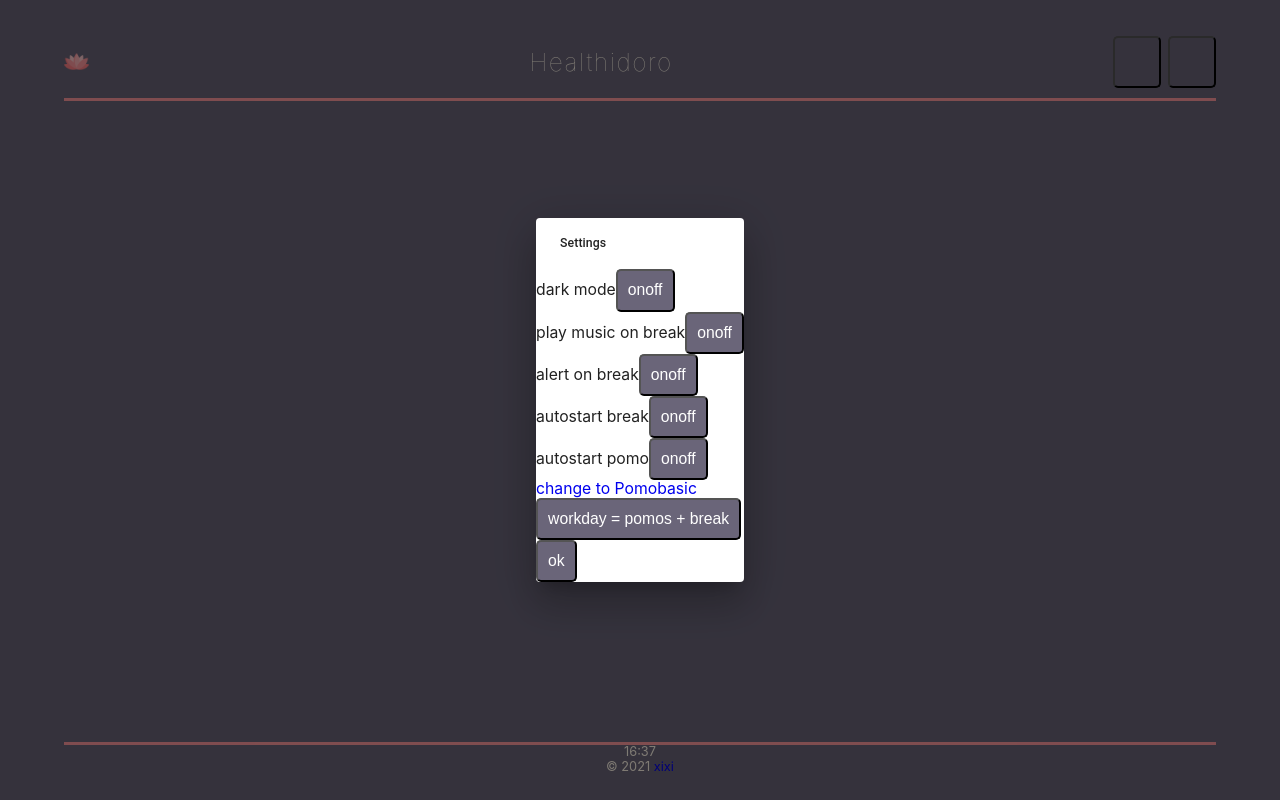
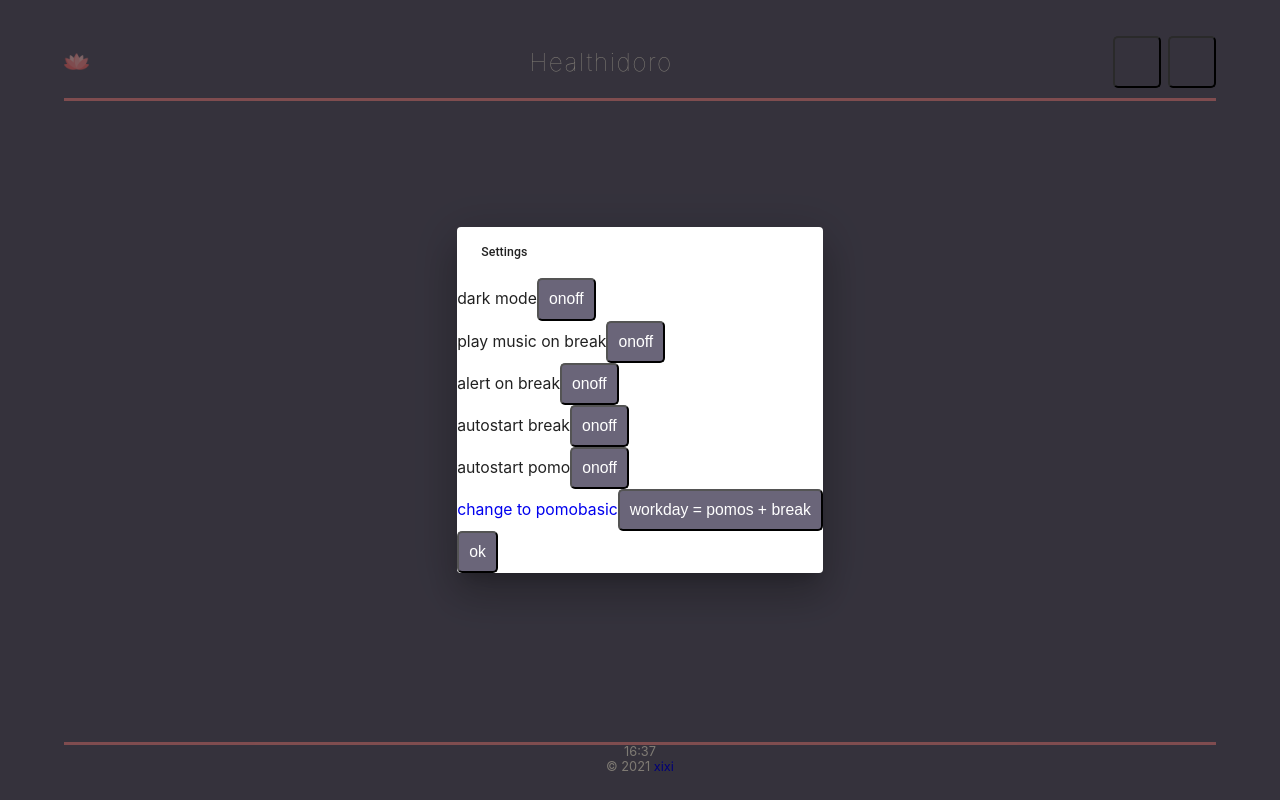
Before and after one commit to cclzhang/healthidoro, a React (Create React App) app: page / in a window 1280 px wide. Both pictures are taken after a click on the button 1192 px from the left and 61 px from the top of the page. Built offline with nearby package versions, Linux system fonts and the light colour scheme; some icons are missing.

Commit message:
added useEffect in pages to update the ishealthidoro state on mount, added link in settings to swap between healthidoro and pomobasic

```diff
--- a/src/App.js
+++ b/src/App.js
@@ -30,6 +30,7 @@ function App() {
       <Switch>
         <Route path="/basic" render={() => (
           <Pomobasic
+            setIsHealthidoro={setIsHealthidoro}
             pomoLength={pomoLength}
             setPomoLength={setPomoLength}
             breakLengthShort={breakLengthShort}
@@ -42,6 +43,7 @@ function App() {
         )} />
         <Route path="/" render={() => (
           <Healthidoro
+            setIsHealthidoro={setIsHealthidoro}
             pomoLength={pomoLength}
             setPomoLength={setPomoLength}
             breakLengthShort={breakLengthShort}
--- a/src/components/Header/Settings.js
+++ b/src/components/Header/Settings.js
@@ -21,8 +21,7 @@ const Settings = ({open, setOpen, isHealthidoro, setIsHealthidoro}) => {
   const [isAutoBreak, setIsAutoBreak] = useState(true);
   const [isAutoPomo, setIsAutoPomo] = useState(true);
 
-  const buttonHandler = (e, setButtonState, buttonState) => {
-    e.preventDefault();
+  const buttonHandler = (setButtonState, buttonState) => {
     setButtonState(!buttonState);
   }
 
@@ -36,7 +35,8 @@ const Settings = ({open, setOpen, isHealthidoro, setIsHealthidoro}) => {
             <button
               aria-labelledby="dark-mode"
               role="switch" aria-checked="true"
-              onClick={e => buttonHandler(e, setIsDarkMode, isDarkMode)}
+              type="button"
+              onClick={() => buttonHandler(setIsDarkMode, isDarkMode)}
             >
               <span>on</span>
               <span>off</span>
@@ -48,7 +48,8 @@ const Settings = ({open, setOpen, isHealthidoro, setIsHealthidoro}) => {
               aria-labelledby="break-music"
               role="switch"
               aria-checked="true"
-              onClick={e => buttonHandler(e, setIsPlayingMusic, isPlayingMusic)}
+              type="button"
+              onClick={() => buttonHandler(setIsPlayingMusic, isPlayingMusic)}
             >
               <span>on</span>
               <span>off</span>
@@ -60,7 +61,8 @@ const Settings = ({open, setOpen, isHealthidoro, setIsHealthidoro}) => {
               aria-labelledby="break-alert"
               role="switch"
               aria-checked="false"
-              onClick={e => buttonHandler(e, setIsBreakAlert, isBreakAlert)}
+              type="button"
+              onClick={() => buttonHandler(setIsBreakAlert, isBreakAlert)}
             >
               <span>on</span>
               <span>off</span>
@@ -72,7 +74,7 @@ const Settings = ({open, setOpen, isHealthidoro, setIsHealthidoro}) => {
               aria-labelledby="autostart-break"
               role="switch"
               aria-checked="true"
-              onClick={e => buttonHandler(e, setIsAutoBreak, isAutoBreak)}
+              onClick={() => buttonHandler(setIsAutoBreak, isAutoBreak)}
             >
               <span>on</span>
               <span>off</span>
@@ -84,24 +86,11 @@ const Settings = ({open, setOpen, isHealthidoro, setIsHealthidoro}) => {
               aria-labelledby="autostart-pomo"
               role="switch"
               aria-checked="true"
-              onClick={e => buttonHandler(e, setIsAutoPomo, isAutoPomo)}
+              onClick={() => buttonHandler(setIsAutoPomo, isAutoPomo)}
             >
               <span>on</span>
               <span>off</span>
             </button>
-          </li>
-          <li>
-            {/* <label htmlFor="change-pomo-type">{isHealthidoro ? "change to Pomobasic" : "change to Healthidoro"}</label>
-            <button
-              aria-labelledby="change-pomo-type"
-              role="switch"
-              aria-checked="true"
-              onClick={e => buttonHandler(e, setIsHealthidoro, isHealthidoro)}
-            >
-              <span>on</span>
-              <span>off</span>
-            </button> */}
-            {isHealthidoro ? <a href="/basic">change to Pomobasic</a> : <a href="/">change to Healthidoro</a>}
           </li>
           {isHealthidoro ? <SettingsHealthidoro /> : <SettingsPomobasic />}
         </ul>
--- a/src/components/Header/SettingsHealthidoro.js
+++ b/src/components/Header/SettingsHealthidoro.js
@@ -1,4 +1,5 @@
 import { useState } from 'react';
+import { Link } from 'react-router-dom';
 
 const SettingsHealthidoro = () => {
   const [isStandardWorkday, setIsStandardWorkday] = useState(true);
@@ -9,6 +10,7 @@ const SettingsHealthidoro = () => {
 
   return (
     <li>
+      <Link to='/basic'>change to pomobasic</Link>
       <button onClick={e => buttonHandler(e, setIsStandardWorkday, isStandardWorkday)}>
         {isStandardWorkday ? "workday = pomos + break" : "workday = pomo only"}
       </button>
--- a/src/components/Header/SettingsPomobasic.js
+++ b/src/components/Header/SettingsPomobasic.js
@@ -1,10 +1,11 @@
 
-
+import { Link } from 'react-router-dom';
 
 
 const SettingsPomobasic = () => (
   <li>
     <p>pomodoro settings</p>
+    <Link to='/'>change to Healthidoro</Link>
     <ul>
       <li>
         <input type="text" name="pomoLength" id="pomoLength" disabled />
--- a/src/pages/Healthidoro.js
+++ b/src/pages/Healthidoro.js
@@ -2,9 +2,10 @@ import EmptyTimer from '../components/timer/EmptyTimer';
 import SetTimer from '../components/timer/SetTimer';
 import Timer from '../components/timer/Timer';
 
-import { useState } from 'react';
+import { useState, useEffect } from 'react';
 
 const Healthidoro = ({
+    setIsHealthidoro,
     pomoLength, setPomoLength,
     breakLengthShort, setBreakLengthShort,
     breakLengthLong, setBreakLengthLong,
@@ -16,6 +17,10 @@ const Healthidoro = ({
   const [hrsInit, setHrsInit] = useState('0');
   const [minsInit, setMinsInit] = useState('0');
   const [secsInit, setSecsInit] = useState('0');
+
+  useEffect(() => {
+    setIsHealthidoro(true);
+  })
 
   switch (timerMode) {
     case 'empty':
--- a/src/pages/Pomobasic.js
+++ b/src/pages/Pomobasic.js
@@ -1,6 +1,11 @@
 // import { pages } from '../pages.module.scss';
+import { useEffect } from 'react';
 
-const Pomobasic = () => {
+const Pomobasic = ({setIsHealthidoro}) => {
+  useEffect(() => {
+    setIsHealthidoro(false);
+  })
+
   return (
     <main
       // className={pages}
```
